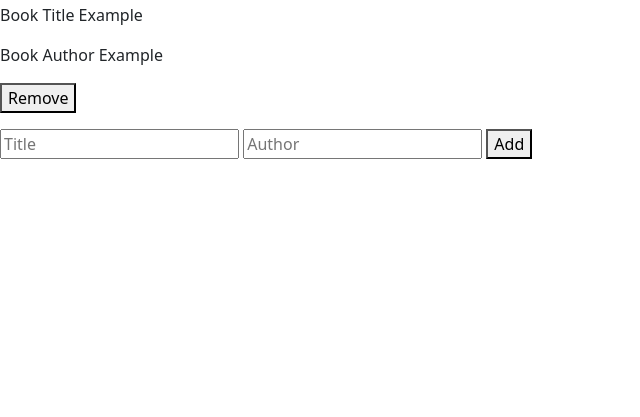
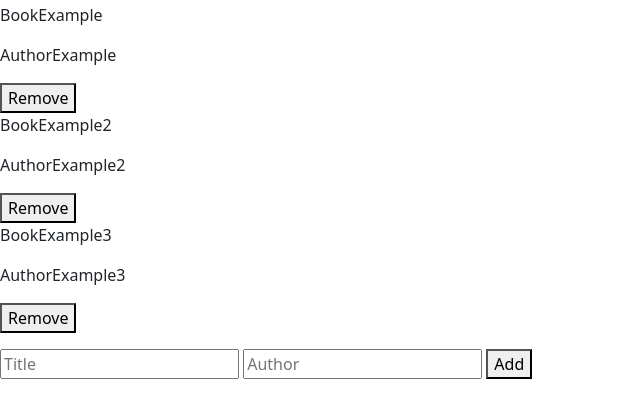
Before and after one commit to carreraprogrammer/Awessome-books, a plain HTML site: page index.html in a window 1280 px wide. Shown: the part 53-470 px from the top of the page, without its empty margins (0-640 px from the left). Drawn offline with nearby package versions, Linux system fonts and the light colour scheme.

Commit message:
Add book list in html with javascript

```diff
--- a/index.html
+++ b/index.html
@@ -10,11 +10,7 @@
     <body>
         <h1>Awesome Books</h1>
         <section id="Books-List">
-          <div>
-            <p>Book Title Example</p>
-            <p>Book Author Example</p>
-            <button id="remove">Remove</button>
-          </div>
+
         </section>
         <main class="mt-3">
             <input type="text" id="title" placeholder="Title">
--- a/js/index.js
+++ b/js/index.js
@@ -1,8 +1,23 @@
 const title = document.getElementById('title');
 const author = document.getElementById('author');
 const addBtn = document.getElementById('add-btn');
+const booksList = document.getElementById('Books-List');
+const parser = new DOMParser();
 
-const booksInformation = [];
+const booksInformation = [
+    {
+      title: "BookExample",
+      author: "AuthorExample",
+    },
+    {
+      title: "BookExample2",
+      author: "AuthorExample2",
+    },
+    {
+      title: "BookExample3",
+      author: "AuthorExample3",
+    }
+];
 
 function BookData(title, author) {
     this.title = title;
@@ -19,7 +34,27 @@ addBtn.addEventListener('click', () => {
     }
 }
 )
-const book_list = document.createElement('div')
+
+
+const bookString = booksInformation.map((book) => `
+  <div>
+    <p>${book.title}</p>
+    <p>${book.author}</p>
+    <button id="remove">Remove</button>
+  </div>
+`)
+
+bookString.forEach(element => {
+   const bookHtml = parser.parseFromString(element, 'text/html').body.firstChild;
+   booksList.append(bookHtml);
+});
+
+
+
+
+
+
+/* const book_list = document.createElement('div')
 
 const Title = document.createElement('p')
 Title.innerText = title.value;
@@ -27,4 +62,4 @@ Title.appendChild(book_list);
 
 const Author = document.createElement('p')
 Author.innerText = author.value;
-Author.appendChild(book_list);
+Author.appendChild(book_list); */
```
